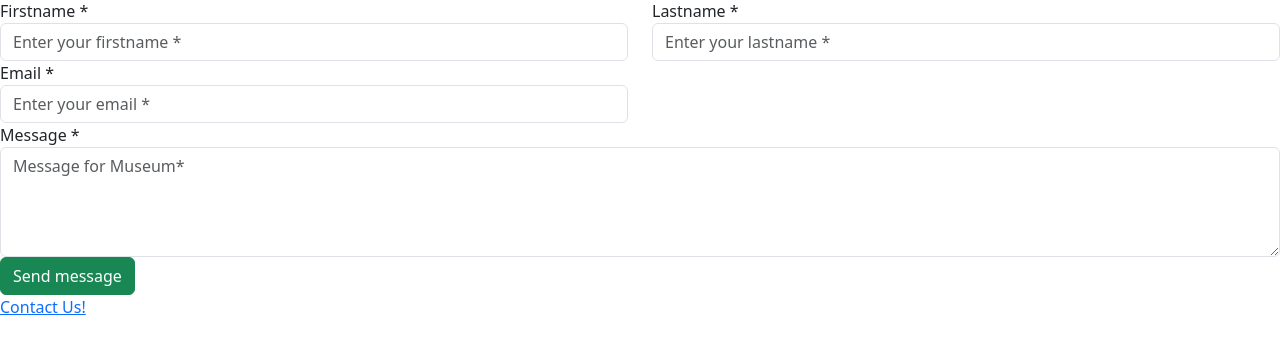
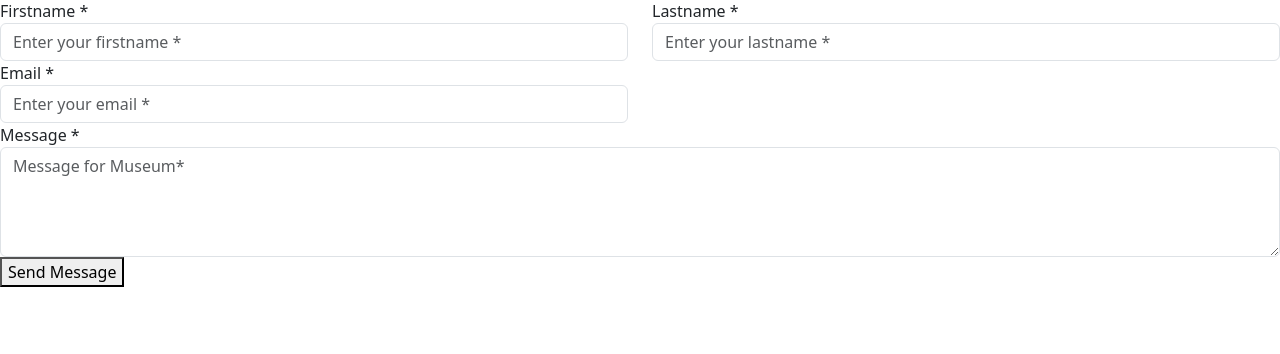
Before and after one commit to beskro2/313-team-project, a Django app: page /contact_us in a window 1280 px wide. Shown: the part 241-595 px from the top of the page. Run offline with Django 4.2, Linux system fonts and the light colour scheme; some libraries are stand-ins or nearby versions.

Commit message:
updated contact us

```diff
--- a/radiator_springs/cars/templates/contact_us.html
+++ b/radiator_springs/cars/templates/contact_us.html
@@ -5,6 +5,9 @@
   {% load bootstrap5 %}
   {% bootstrap_css %}
   {% bootstrap_javascript %}
+  {% load static %}
+  <link rel="stylesheet" href="{% static 'css/bootstrap.min.css' %}">
+  <script src="{% static 'js/bootstrap.min.js' %}"></script>
 </head>
 <body>
     <!--navbarcode -->
@@ -45,7 +48,8 @@
     <h3>Museum Director</h3>
     <p>ILoveMuseums@Museum.com</p>
     <div id="contact">
-        <form method='post' class='contact-form' action="contact.php" role="form">
+        <form method="POST" action="{% url 'contact_us' %}">
+            {% csrf_token %}
             <div class="messages"></div>
 
             <div class="controls">
@@ -84,14 +88,14 @@
                         </div>
                     </div>
                     <div class="col-md-12">
-                        <input type="submit" class="btn btn-success btn-send" value="Send message">
+                        <button type="submit">Send Message</button>
                     </div>
                 </div>
             </div>
 
         </form>
 
-      <a class="link" href="contact_us">Contact Us!</a>
+
 
 </body>
 </html>
--- a/radiator_springs/cars/views.py
+++ b/radiator_springs/cars/views.py
@@ -2,6 +2,10 @@ from django.shortcuts import render
 from django.http import HttpResponse
 from django.template import loader
 from cars.models import Car
+from django.contrib import messages
+from django.shortcuts import render, redirect
+
+
 
 
 def cars(request):
@@ -12,8 +16,11 @@ def index(request):
     return HttpResponse(template.render())
 
 def contact_us(request):
-    template = loader.get_template('contact_us.html')
-    return HttpResponse(template.render())
+    if request.method == 'POST':
+        # process form data
+        messages.success(request, 'Your message has been sent successfully!')
+        return redirect('contact_us')
+    return render(request, 'contact_us.html')
 
 def booking(request):
     template = loader.get_template('booking.html')
```
